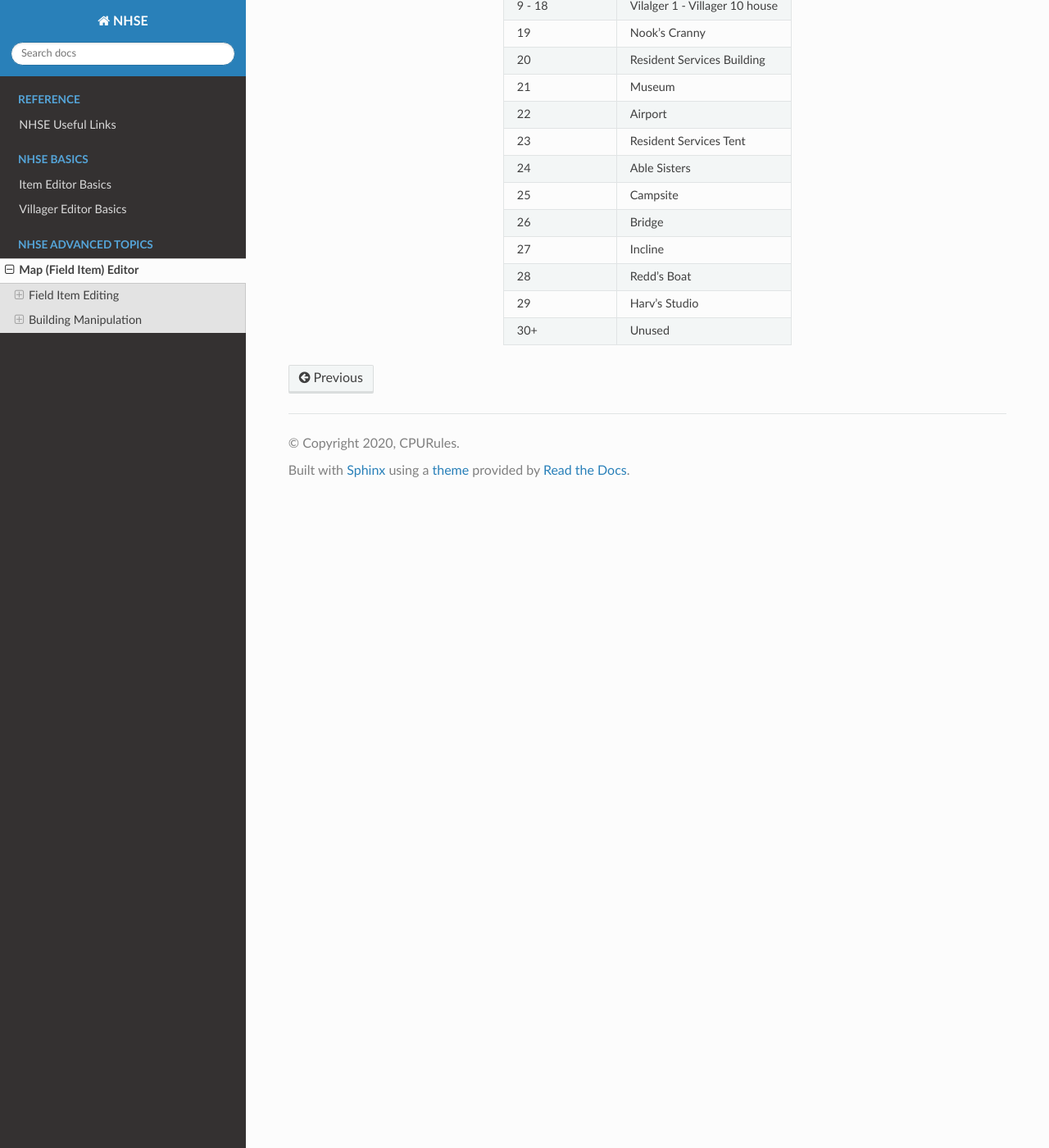
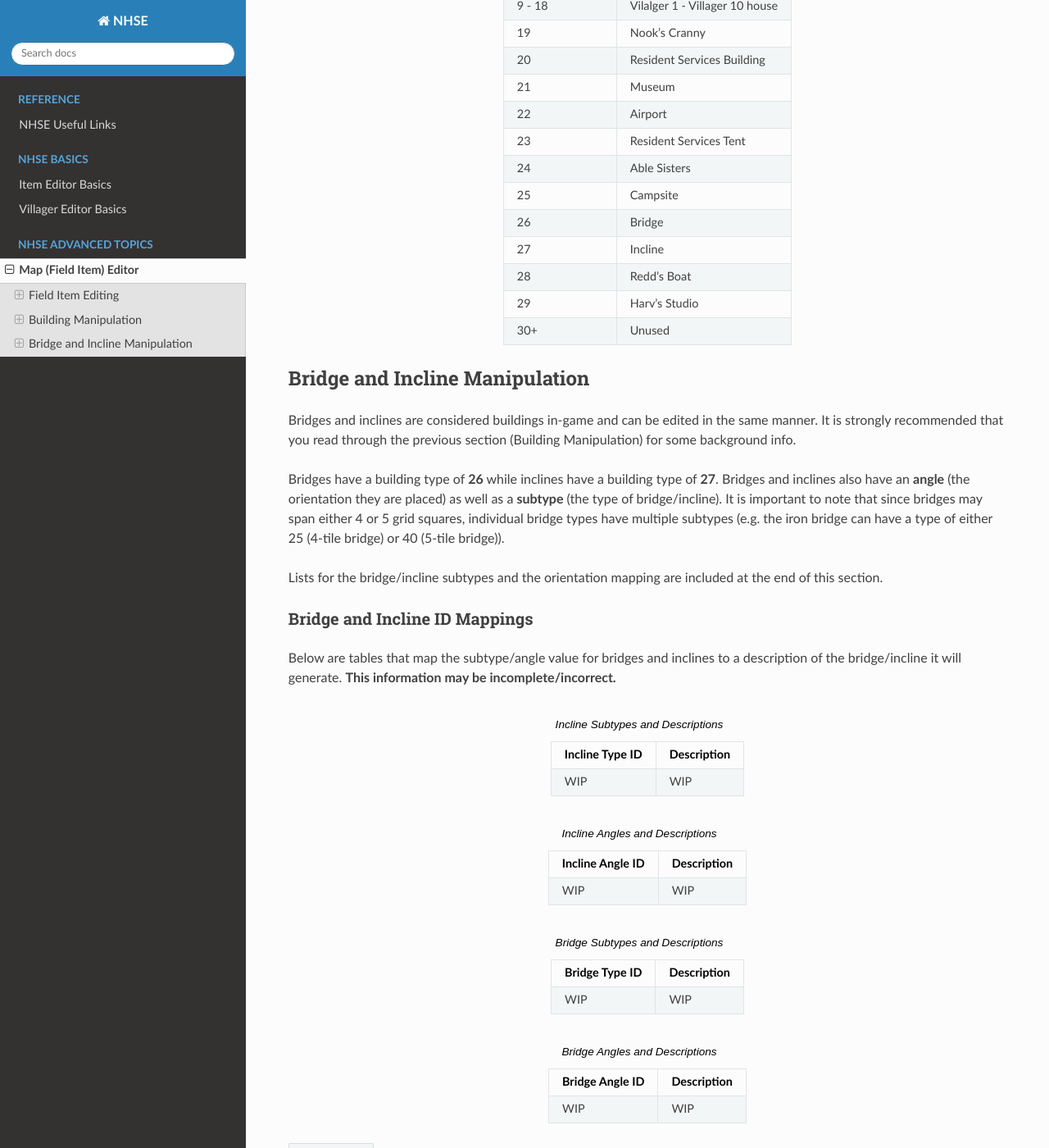
Before and after one commit to cpurules/rtdocs-nhse, a Sphinx documentation site: the page built from docs/advanced/map-editor.rst, in a window 1280 px wide and 1400 px high, scrolled down 3512 px. Shown: the whole window at 82% size. Built offline with Sphinx 7.4.7 and the Read the Docs theme 2.0.0, drawn with Linux system fonts in a browser that asks for light colours.

Commit message:
Add information for bridge and incline manipulation

```diff
--- a/docs/advanced/map-editor.rst
+++ b/docs/advanced/map-editor.rst
@@ -184,3 +184,46 @@ Below is a table that maps the building type ID to the description of the buildi
    28, Redd's Boat
    29, Harv's Studio
    30+, Unused
+
+Bridge and Incline Manipulation
+===============================
+
+Bridges and inclines are considered buildings in-game and can be edited in the same manner.  It is strongly
+recommended that you read through the previous section (Building Manipulation) for some background info.
+
+Bridges have a building type of **26** while inclines have a building type of **27**.  Bridges and inclines
+also have an **angle** (the orientation they are placed) as well as a **subtype** (the type of bridge/incline).
+It is important to note that since bridges may span either 4 or 5 grid squares, individual bridge types have
+multiple subtypes (e.g. the iron bridge can have a type of either 25 (4-tile bridge) or 40 (5-tile bridge)).
+
+Lists for the bridge/incline subtypes and the orientation mapping are included at the end of this section.
+
+Bridge and Incline ID Mappings
+-------------------------------
+
+Below are tables that map the subtype/angle value for bridges and inclines to a description of the bridge/incline
+it will generate.  **This information may be incomplete/incorrect.**
+
+.. csv-table:: Incline Subtypes and Descriptions
+   :header: "Incline Type ID", "Description"
+   :align: center
+
+   WIP, WIP
+
+.. csv-table:: Incline Angles and Descriptions
+   :header: "Incline Angle ID", "Description"
+   :align: center
+
+   WIP, WIP
+
+.. csv-table:: Bridge Subtypes and Descriptions
+   :header: "Bridge Type ID", "Description"
+   :align: center
+
+   WIP, WIP
+
+.. csv-table:: Bridge Angles and Descriptions
+   :header: "Bridge Angle ID", "Description"
+   :align: center
+
+   WIP, WIP
```
